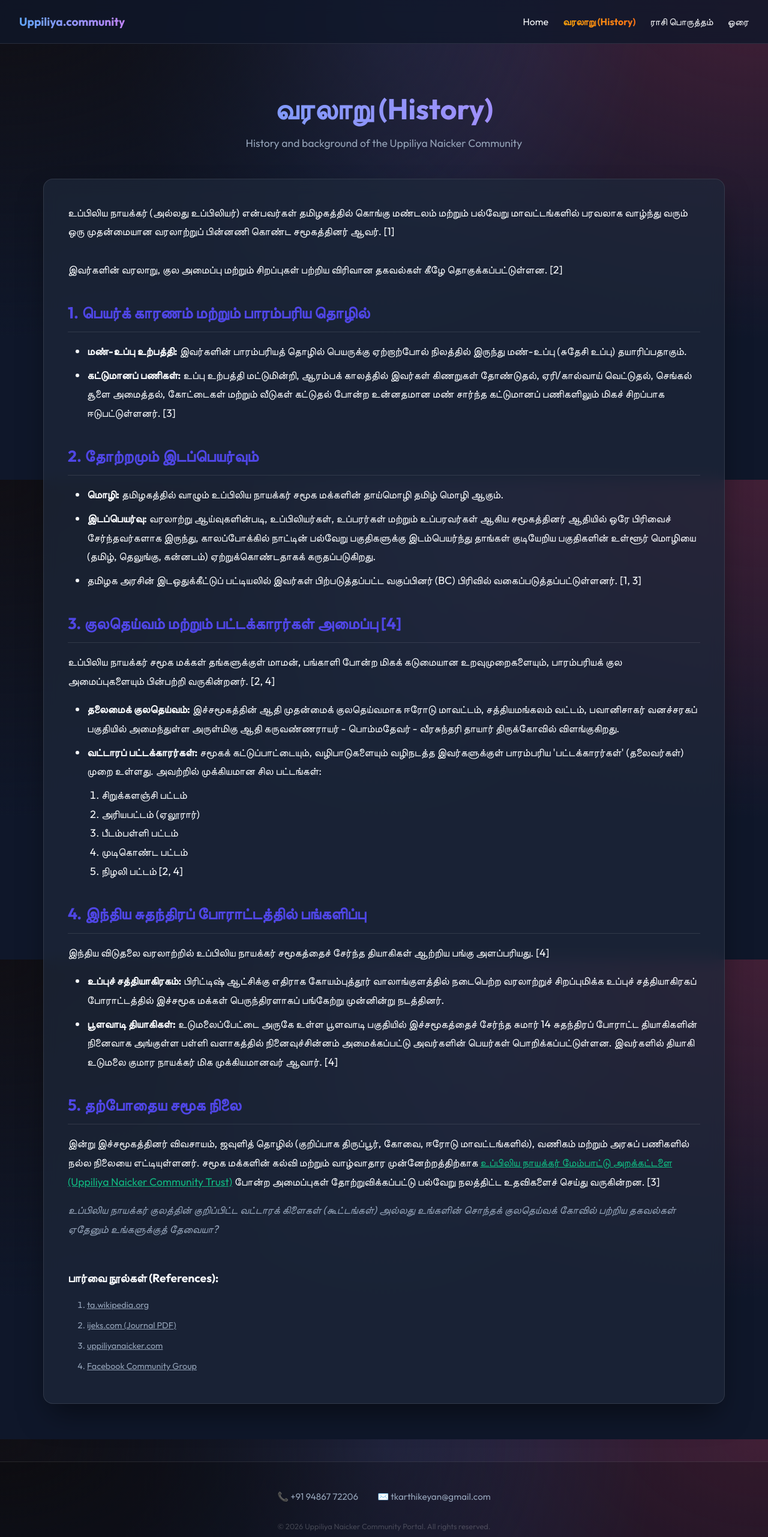
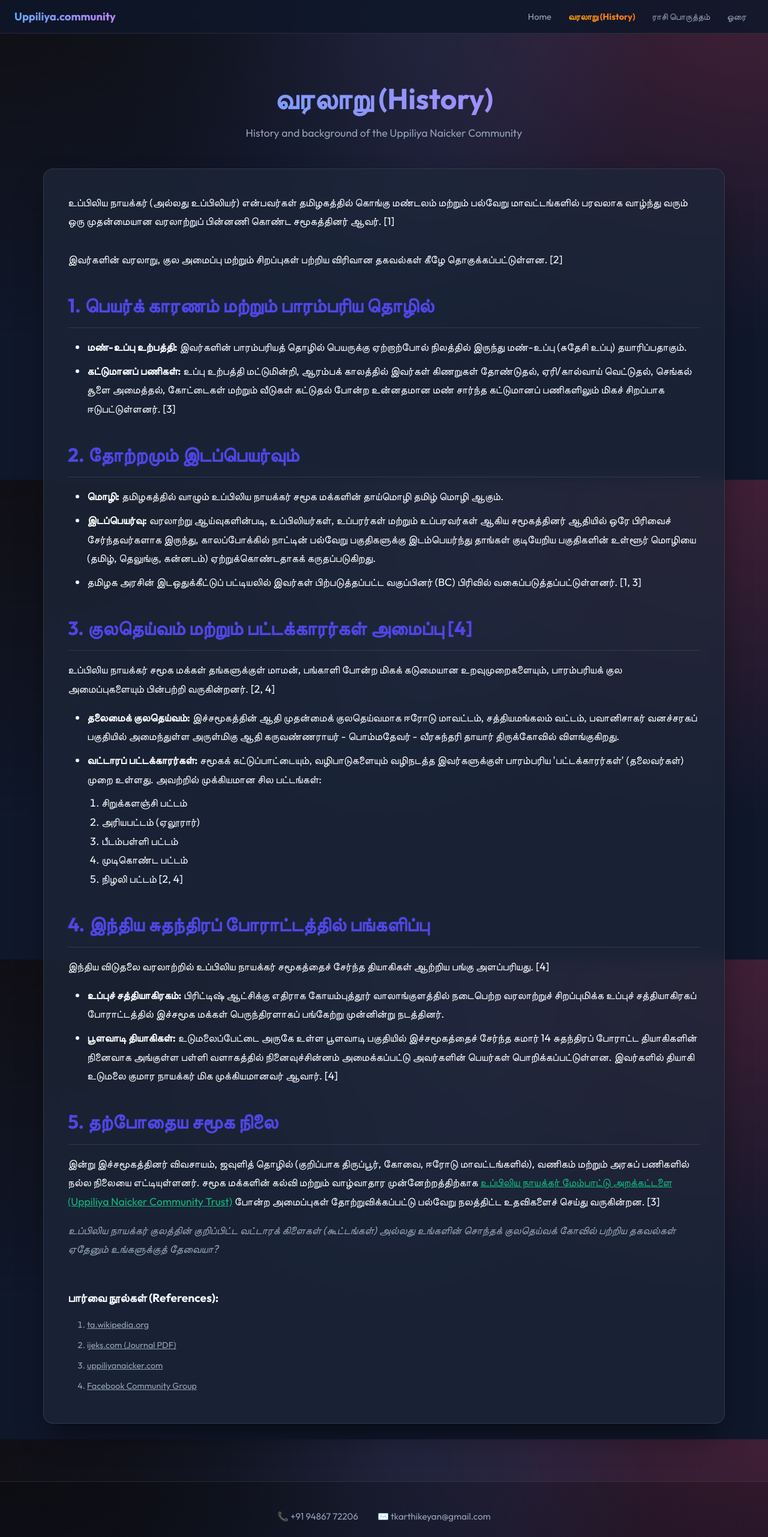
Before and after one commit to carthworks/Uppiliya-Naicker-Kulam, a Next.js app: page /history in a window 1280 px wide. Shown: the top 2563 px of the page at 60% size. Built offline with nearby package versions, Linux system fonts and the light colour scheme.

Commit message:
horai, rasi match implemented responsive

```diff
--- /dev/null
+++ b/app/components/NavHeader.jsx
@@ -0,0 +1,187 @@
+'use client';
+
+import { useState, useEffect } from 'react';
+import Link from 'next/link';
+import { usePathname } from 'next/navigation';
+
+const NAV_LINKS = [
+  { href: '/',              label: 'Home',               ta: 'Home',                  special: false },
+  { href: '/history',       label: 'வரலாறு (History)',   ta: 'வரலாறு',              special: true  },
+  { href: '/rasi-porutham', label: 'ராசி பொருத்தம்',    ta: 'ராசி பொருத்தம்',     special: false },
+  { href: '/horai',         label: 'ஓரை',               ta: 'ஓரை',                 special: false },
+];
+
+export default function NavHeader() {
+  const [open, setOpen] = useState(false);
+  const pathname = usePathname();
+
+  // close menu on route change
+  useEffect(() => { setOpen(false); }, [pathname]);
+  // close on outside click / Escape
+  useEffect(() => {
+    if (!open) return;
+    const handler = (e) => { if (e.key === 'Escape') setOpen(false); };
+    window.addEventListener('keydown', handler);
+    return () => window.removeEventListener('keydown', handler);
+  }, [open]);
+
+  return (
+    <>
+      <style suppressHydrationWarning>{`
+        .nav-header {
+          padding: 1rem 1.5rem;
+          border-bottom: 1px solid var(--border-color);
+          display: flex; justify-content: space-between; align-items: center;
+          background: rgba(15,23,42,0.85);
+          backdrop-filter: blur(12px);
+          -webkit-backdrop-filter: blur(12px);
+          position: sticky; top: 0; z-index: 200;
+        }
+
+        /* ── Brand ── */
+        .nav-brand {
+          text-decoration: none; font-weight: 800; font-size: 1.15rem;
+          background: linear-gradient(to right, #60a5fa, #c084fc);
+          -webkit-background-clip: text; -webkit-text-fill-color: transparent; background-clip: text;
+          flex-shrink: 0;
+        }
+
+        /* ── Desktop nav ── */
+        .nav-links {
+          display: flex; gap: 0.25rem; align-items: center; list-style: none;
+        }
+        .nav-link {
+          text-decoration: none; font-size: 0.92rem; font-weight: 500;
+          color: var(--text-muted);
+          padding: 0.4rem 0.75rem; border-radius: 8px;
+          transition: color .2s, background .2s;
+          white-space: nowrap;
+        }
+        .nav-link:hover       { color: var(--text-light); background: rgba(255,255,255,0.06); }
+        .nav-link.active      { color: var(--text-light); background: rgba(255,255,255,0.1); }
+        .nav-link.special {
+          font-weight: 700;
+          background: linear-gradient(90deg,#f59e0b,#f97316);
+          -webkit-background-clip: text; -webkit-text-fill-color: transparent; background-clip: text;
+        }
+        .nav-link.special:hover,
+        .nav-link.special.active { background-color: rgba(245,158,11,0.1); }
+
+        /* ── Hamburger button ── */
+        .nav-toggle {
+          display: none;
+          flex-direction: column; justify-content: center; align-items: center;
+          gap: 5px; width: 38px; height: 38px;
+          background: rgba(255,255,255,0.06); border: 1px solid rgba(255,255,255,0.12);
+          border-radius: 8px; cursor: pointer; padding: 0;
+          transition: background .2s;
+        }
+        .nav-toggle:hover { background: rgba(255,255,255,0.1); }
+        .nav-toggle span {
+          display: block; width: 20px; height: 2px;
+          background: var(--text-light); border-radius: 2px;
+          transition: transform .3s, opacity .3s;
+          transform-origin: center;
+        }
+        .nav-toggle.open span:nth-child(1) { transform: translateY(7px) rotate(45deg); }
+        .nav-toggle.open span:nth-child(2) { opacity: 0; }
+        .nav-toggle.open span:nth-child(3) { transform: translateY(-7px) rotate(-45deg); }
+
+        /* ── Mobile drawer ── */
+        .nav-drawer {
+          display: none;
+          position: fixed; top: 57px; left: 0; right: 0; bottom: 0;
+          background: rgba(10,16,30,0.98);
+          backdrop-filter: blur(16px);
+          -webkit-backdrop-filter: blur(16px);
+          z-index: 199;
+          flex-direction: column;
+          padding: 1.5rem;
+          gap: 0.5rem;
+          animation: drawerIn .22s ease;
+          overflow-y: auto;
+        }
+        .nav-drawer.open { display: flex; }
+        @keyframes drawerIn {
+          from { opacity: 0; transform: translateY(-8px); }
+          to   { opacity: 1; transform: translateY(0); }
+        }
+        .nav-drawer .nav-link {
+          font-size: 1.1rem; padding: 0.85rem 1rem; border-radius: 10px;
+          border: 1px solid rgba(255,255,255,0.07);
+          display: block;
+        }
+        .nav-drawer .nav-link.special {
+          border-color: rgba(245,158,11,0.25);
+          background-color: rgba(245,158,11,0.07);
+          -webkit-text-fill-color: unset;
+          background: linear-gradient(90deg,#f59e0b,#f97316);
+          -webkit-background-clip: text; -webkit-text-fill-color: transparent; background-clip: text;
+        }
+        .nav-drawer-divider {
+          height: 1px; background: rgba(255,255,255,0.07); margin: 0.5rem 0;
+        }
+
+        @media (max-width: 700px) {
+          .nav-toggle { display: flex; }
+          .nav-links   { display: none; }
+          .nav-header  { padding: 0.85rem 1.1rem; }
+        }
+      `}</style>
+
+      <header className="nav-header">
+        {/* Brand */}
+        <Link href="/" className="nav-brand">Uppiliya.community</Link>
+
+        {/* Desktop links */}
+        <ul className="nav-links" role="navigation" aria-label="Main navigation">
+          {NAV_LINKS.map(({ href, label, special }) => (
+            <li key={href}>
+              <Link
+                href={href}
+                className={[
+                  'nav-link',
+                  special ? 'special' : '',
+                  pathname === href ? 'active' : '',
+                ].join(' ').trim()}
+              >
+                {label}
+              </Link>
+            </li>
+          ))}
+        </ul>
+
+        {/* Hamburger */}
+        <button
+          className={`nav-toggle ${open ? 'open' : ''}`}
+          aria-label="Toggle navigation"
+          aria-expanded={open}
+          onClick={() => setOpen(o => !o)}
+        >
+          <span /><span /><span />
+        </button>
+      </header>
+
+      {/* Mobile drawer */}
+      <div className={`nav-drawer ${open ? 'open' : ''}`} role="dialog" aria-label="Mobile navigation">
+        {NAV_LINKS.map(({ href, label, special }, i) => (
+          <>
+            {i > 0 && <div key={`d${i}`} className="nav-drawer-divider" />}
+            <Link
+              key={href}
+              href={href}
+              className={[
+                'nav-link',
+                special ? 'special' : '',
+                pathname === href ? 'active' : '',
+              ].join(' ').trim()}
+              onClick={() => setOpen(false)}
+            >
+              {label}
+            </Link>
+          </>
+        ))}
+      </div>
+    </>
+  );
+}
--- a/app/globals.css
+++ b/app/globals.css
@@ -359,3 +359,50 @@ p.subtitle {
   from { opacity: 0; transform: scale(0.95); }
   to { opacity: 1; transform: scale(1); }
 }
+
+/* ═══════════════════════════════════════════
+   RESPONSIVE UTILITIES
+═══════════════════════════════════════════ */
+
+/* Fluid type scale */
+h1 { font-size: clamp(1.8rem, 5vw, 3rem); }
+h2 { font-size: clamp(1.3rem, 3.5vw, 2rem); }
+h3 { font-size: clamp(1.1rem, 2.5vw, 1.5rem); }
+
+/* Container fluid padding */
+.container {
+  padding: clamp(1rem, 5vw, 2rem);
+}
+
+/* Prevent text overflow */
+* { word-break: break-word; }
+p, li, span { max-width: 100%; }
+
+/* Responsive images & media */
+img, video, svg { max-width: 100%; height: auto; }
+
+/* Touch targets min 44px for interactive controls */
+button, select { min-height: 44px; }
+
+/* Glass panel mobile */
+@media (max-width: 600px) {
+  .glass-panel {
+    padding: 1.25rem;
+    border-radius: 12px;
+  }
+  .result-card { padding: 1.25rem; }
+  .result-title { font-size: 1.4rem; }
+  .graph-container { padding: 1rem; }
+  .actions-bar { justify-content: stretch; }
+  .btn-whatsapp { width: 100%; justify-content: center; }
+}
+
+/* Info grid already handles 768px; add a mobile tweak */
+@media (max-width: 480px) {
+  .info-section { padding: 1rem; }
+  .search-input { padding: 0.9rem 1rem 0.9rem 2.5rem; font-size: 1rem; }
+}
+
+/* Scrollable tables */
+table { width: 100%; border-collapse: collapse; }
+.table-wrap { overflow-x: auto; -webkit-overflow-scrolling: touch; }
--- a/app/layout.jsx
+++ b/app/layout.jsx
@@ -1,6 +1,7 @@
 import './globals.css'
 import { Analytics } from "@vercel/analytics/next"
-import Link from 'next/link'
+import NavHeader from './components/NavHeader'
+
 export const metadata = {
     title: 'Uppiliya Naicker Community | Kulam Identifier',
     description: 'Identify your category, kulatheivam, and relationships in the Uppiliya Naicker Community.',
@@ -10,24 +11,26 @@ export default function RootLayout({ children }) {
     return (
         <html lang="ta">
             <body>
-                <header style={{ padding: '1.5rem 2rem', borderBottom: '1px solid var(--border-color)', display: 'flex', justifyContent: 'space-between', alignItems: 'center', background: 'rgba(15, 23, 42, 0.8)', backdropFilter: 'blur(10px)', position: 'sticky', top: 0, zIndex: 100 }}>
-                    <Link href="/" style={{ textDecoration: 'none' }}>
-                        <div style={{ fontWeight: 'bold', fontSize: '1.2rem', background: 'linear-gradient(to right, #60a5fa, #c084fc)', WebkitBackgroundClip: 'text', WebkitTextFillColor: 'transparent' }}>
-                            Uppiliya.community
-                        </div>
-                    </Link>
-                    <nav style={{ display: 'flex', gap: '1.5rem', alignItems: 'center' }}>
-                        <Link href="/" style={{ color: 'var(--text-light)', textDecoration: 'none', fontSize: '1rem', fontWeight: '500' }}>Home</Link>
-                        <Link href="/history" style={{ textDecoration: 'none', fontSize: '1rem', fontWeight: '700', background: 'linear-gradient(90deg, #f59e0b, #f97316)', WebkitBackgroundClip: 'text', WebkitTextFillColor: 'transparent', backgroundClip: 'text' }}>வரலாறு (History)</Link>
-                        <Link href="/rasi-porutham" style={{ color: 'var(--text-light)', textDecoration: 'none', fontSize: '1rem', fontWeight: '500' }}>ராசி பொருத்தம்</Link>
-                        <Link href="/horai" style={{ color: 'var(--text-light)', textDecoration: 'none', fontSize: '1rem', fontWeight: '500' }}>ஓரை</Link>
-                    </nav>
-                </header>
+                <NavHeader />
 
-                {children}
+                <main style={{ minHeight: '80vh' }}>
+                    {children}
+                </main>
 
-                <footer style={{ marginTop: '4rem', padding: '3rem 2rem', borderTop: '1px solid var(--border-color)', textAlign: 'center', background: 'rgba(0,0,0,0.2)' }}>
-                    <div style={{ display: 'flex', justifyContent: 'center', gap: '2rem', fontSize: '0.95rem', color: 'var(--text-muted)', flexWrap: 'wrap' }}>
+                <footer style={{
+                    marginTop: '4rem',
+                    padding: 'clamp(1.5rem, 4vw, 3rem) clamp(1rem, 5vw, 2rem)',
+                    borderTop: '1px solid var(--border-color)',
+                    textAlign: 'center',
+                    background: 'rgba(0,0,0,0.2)',
+                }}>
+                    <div style={{
+                        display: 'flex', justifyContent: 'center',
+                        gap: 'clamp(1rem, 4vw, 2rem)',
+                        fontSize: 'clamp(0.8rem, 2.5vw, 0.95rem)',
+                        color: 'var(--text-muted)',
+                        flexWrap: 'wrap',
+                    }}>
                         <span style={{ display: 'flex', alignItems: 'center', gap: '0.5rem' }}>
                             📞 +91 94867 72206
                         </span>
@@ -35,7 +38,9 @@ export default function RootLayout({ children }) {
                             ✉️ tkarthikeyan@gmail.com
                         </span>
                     </div>
-                    <p style={{ marginTop: '2rem', fontSize: '0.8rem', color: 'rgba(255,255,255,0.2)' }}>© {new Date().getFullYear()} Uppiliya Naicker Community Portal. All rights reserved.</p>
+                    <p style={{ marginTop: '1.5rem', fontSize: '0.78rem', color: 'rgba(255,255,255,0.2)' }}>
+                        © {new Date().getFullYear()} Uppiliya Naicker Community Portal. All rights reserved.
+                    </p>
                 </footer>
 
                 <Analytics />
```
